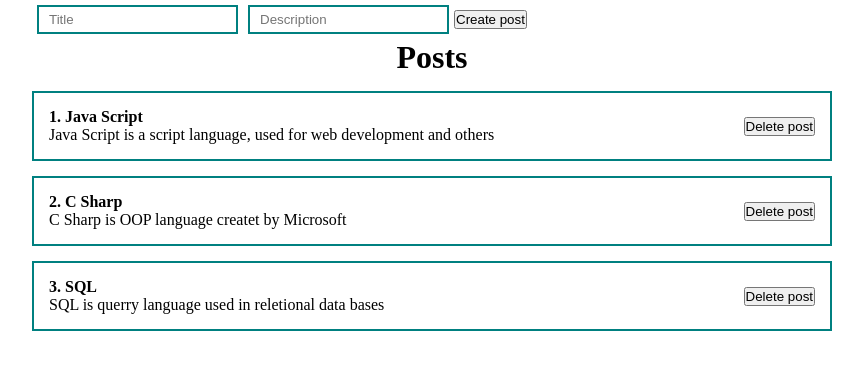
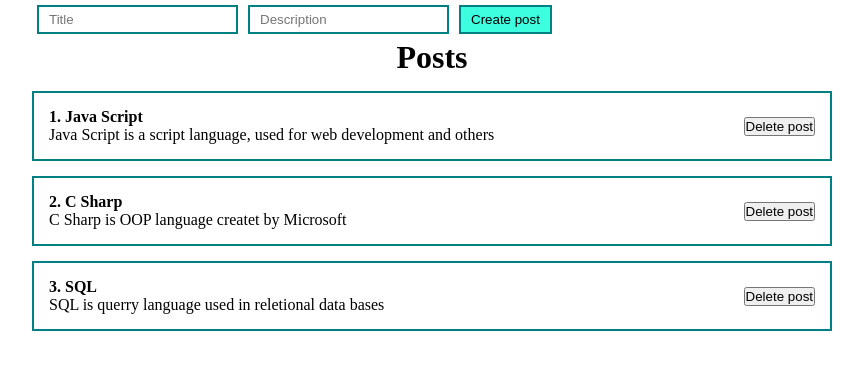
Before and after one commit to ventsislavVidulov/react-recap-utv, a React (Vite) app: page / in a window 1280 px wide. Shown: the top 370 px of the page, without its empty margins (208-1071 px from the left). Built offline with nearby package versions, Linux system fonts and the light colour scheme.

Commit message:
replace button with MyButton

```diff
--- a/src/App.jsx
+++ b/src/App.jsx
@@ -2,6 +2,7 @@ import "./styles/App.css";
 import { useState } from "react";
 import PostList from "./components/PostList";
 import ControledInput from "./ui/ControledInput/ControledInput";
+import MyButton from "./ui/MyButton/MyButton";
 
 function App() {
   const [postTitle, setPostTitle] = useState('');
@@ -37,7 +38,9 @@ function App() {
 
   const handleSubmit = (e) => {
     e.preventDefault();
-    setPosts([...posts, { id: posts[posts.length - 1].id + 1, title: postTitle, description: postDescription}])
+    setPosts([...posts, { id: posts[posts.length - 1].id + 1, title: postTitle, description: postDescription}]);
+    setPostTitle('');
+    setPostDescription('');
   }
 
   return (
@@ -45,7 +48,7 @@ function App() {
       <form action="">
         <ControledInput placeholder="Title" value={postTitle} handler={titleHandler} debounceInterval="1000" />
         <ControledInput placeholder="Description" value={postDescription} handler={descriptionHandler} debounceInterval="1000" />
-        <button onClick={event => handleSubmit(event)}>Create post</button>
+        <MyButton handler={handleSubmit} content={"Create post"}></MyButton>
       </form>
       <PostList posts={posts} listTitle="Posts" />
     </ div>
```
